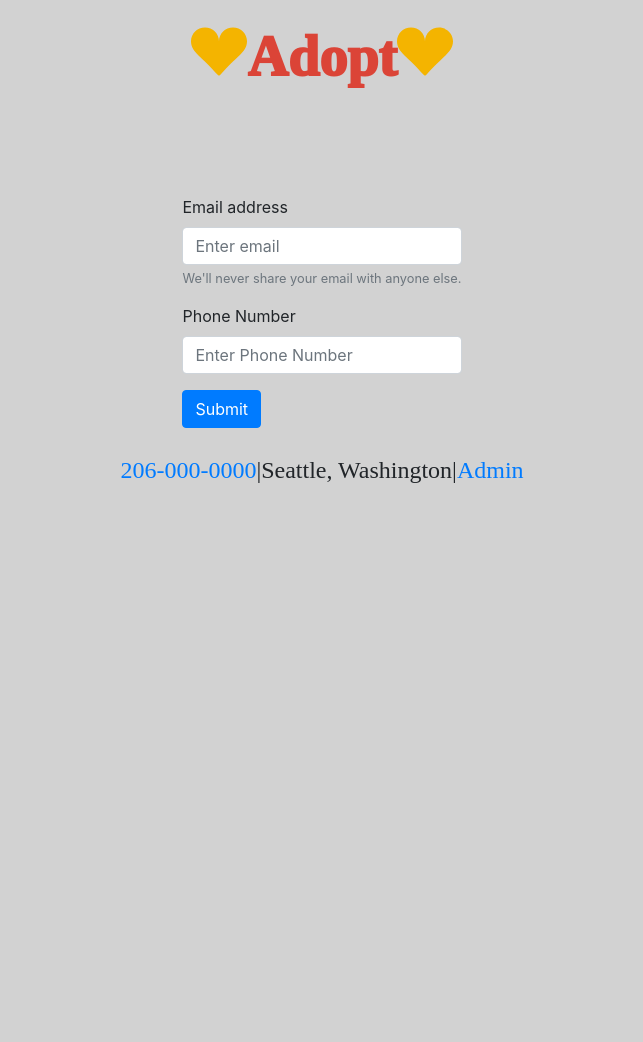
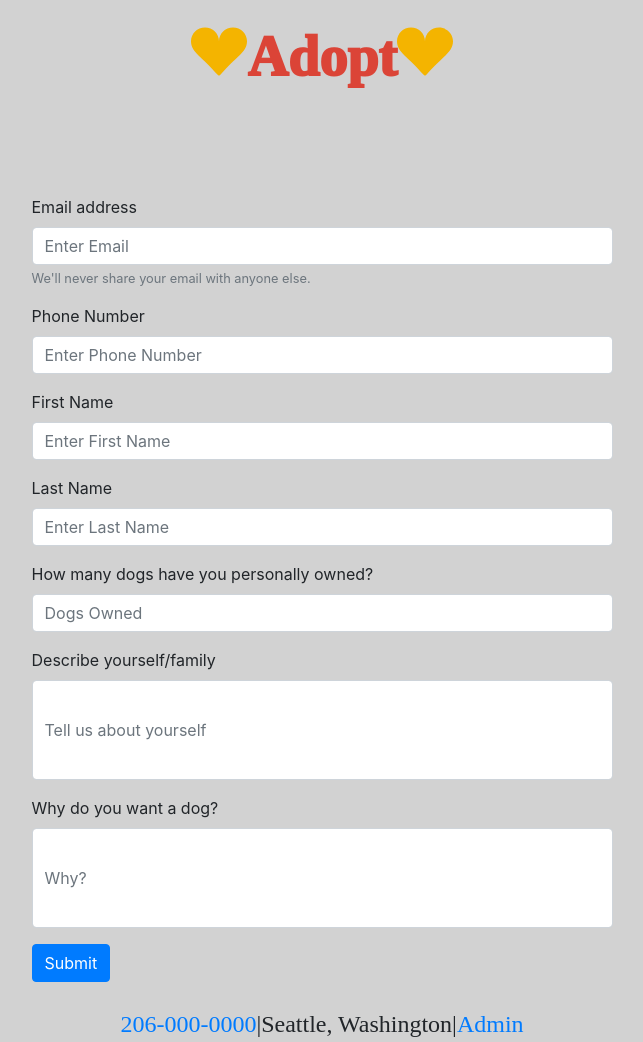
Before and after one commit to Mikey-Simmons/PuppyLand_v2, a Django app: page /adopt in a window 1280 px wide. Shown: the part 304-1346 px from the top of the page, without its empty margins (318-961 px from the left). Before the commit the page ends 787 px from the top, so only its background shows below. Run offline with Django 3.2, Linux system fonts and the light colour scheme; some libraries are stand-ins or nearby versions.

Commit message:
adopt form stuff

```diff
--- a/puppyland/main/static/css/style.css
+++ b/puppyland/main/static/css/style.css
@@ -129,3 +129,10 @@
     background-color: #0F9D58 !important;
     font-size: xx-large;
 }
+
+input#description{
+    height: 100px;
+}
+input#reason_why{
+    height: 100px;
+}
--- a/puppyland/main/templates/adoptform.html
+++ b/puppyland/main/templates/adoptform.html
@@ -77,17 +77,39 @@
         <div class="container">
             <form>
                 <div class="form-group">
-                  <label for="exampleInputEmail1">Email address</label>
-                  <input type="email" class="form-control" id="exampleInputEmail1" aria-describedby="emailHelp" placeholder="Enter email">
-                  <small id="emailHelp" class="form-text text-muted">We'll never share your email with anyone else.</small>
+                    <label for="exampleInputEmail1">Email address</label>
+                    <input type="email" class="form-control" id="exampleInputEmail1" aria-describedby="emailHelp"
+                        placeholder="Enter Email">
+                    <small id="emailHelp" class="form-text text-muted">We'll never share your email with anyone
+                        else.</small>
                 </div>
                 <div class="form-group">
-                  <label for="phone">Phone Number</label>
-                  <input type="text" class="form-control" id="phone" placeholder="Enter Phone Number">
+                    <label for="phone">Phone Number</label>
+                    <input type="text" class="form-control" id="phone" placeholder="Enter Phone Number">
+                </div>
+                <div class="form-group">
+                    <label for="first">First Name</label>
+                    <input type="text" class="form-control" id="first" placeholder="Enter First Name">
+                </div>
+                <div class="form-group">
+                    <label for="last">Last Name</label>
+                    <input type="text" class="form-control" id="last" placeholder="Enter Last Name">
+                </div>
+                <div class="form-group">
+                    <label for="dogs_owned">How many dogs have you personally owned?</label>
+                    <input type="number" class="form-control" id="dogs_owned" placeholder="Dogs Owned">
+                  </div>
+                  <div class="form-group">
+                    <label for="last">Describe yourself/family</label>
+                    <input size="50" type="text" class="form-control" id="description" placeholder="Tell us about yourself">
+                </div>
+                <div class="form-group">
+                    <label for="last">Why do you want a dog?</label>
+                    <input type="text" class="form-control" id="reason_why" placeholder="Why?">
                 </div>
 
                 <button type="submit" class="btn btn-primary">Submit</button>
-              </form>
+            </form>
         </div>
 
 
```
Also changed, not shown: puppyland/db.sqlite3, puppyland/media/dalmation6.jpg (added).
